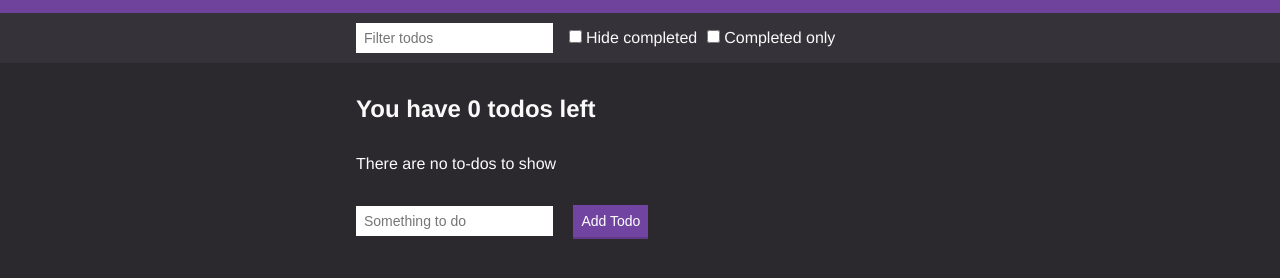
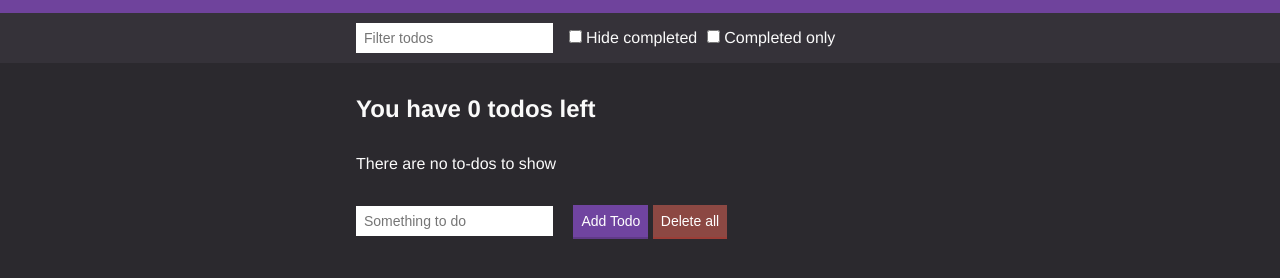
Before and after one commit to 90sidort/testTodoApp, a website built with webpack: page public/index.html in a window 1280 px wide. Shown: the part 78-356 px from the top of the page. Built offline with nearby package versions, Linux system fonts and the light colour scheme; no server answers.

Commit message:
delete all

```diff
--- a/public/index.html
+++ b/public/index.html
@@ -31,6 +31,7 @@
             <form id="new-todo">
                 <input type="text" class="input" placeholder="Something to do" name="text">
                 <button class="button">Add Todo</button>
+                <button class="button_delete">Delete all</button>
             </form>
         </div>
 
--- a/public/styles/styles.css
+++ b/public/styles/styles.css
@@ -123,6 +123,17 @@ a {
     transition: background .3s ease, color .3s ease;
 }
 
+.button_delete {
+    background: #8c4843;
+    border: none;
+    border-bottom: 2px solid #9b3e37;
+    color: white;
+    font-size: 1.4rem;
+    font-weight: 300;
+    padding: .8rem;
+    transition: background .3s ease, color .3s ease;
+}
+
 .button:hover {
     background: #5F3A87;
 }
--- a/src/index.js
+++ b/src/index.js
@@ -29,6 +29,11 @@ document.querySelector('#new-todo').addEventListener('submit', (e) => {
         renderTodos()
         e.target.elements.text.value = ''
     }
+})
+
+document.querySelector('button[class="button_delete"]').addEventListener('click', () => {
+    localStorage.removeItem('todos')
+    location.reload()
 })
 
 document.querySelector('#hide-completed').addEventListener('change', (e) => {
--- a/src/todos.js
+++ b/src/todos.js
@@ -56,8 +56,6 @@ const editTodo = (id) => {
     const getBtnWrap = document.querySelector(`div[id="buttons_${id}"]`)
     const getEditButton = document.querySelector(`button[id="${id}"]`)
     const getPrrtButton = document.querySelector(`button[id="priority_${id}"]`)
-    console.log(getEditButton)
-    console.log(getPrrtButton)
     getTodoSpan.remove()
     getEditButton.disabled = true
     getPrrtButton.disabled = true
```
